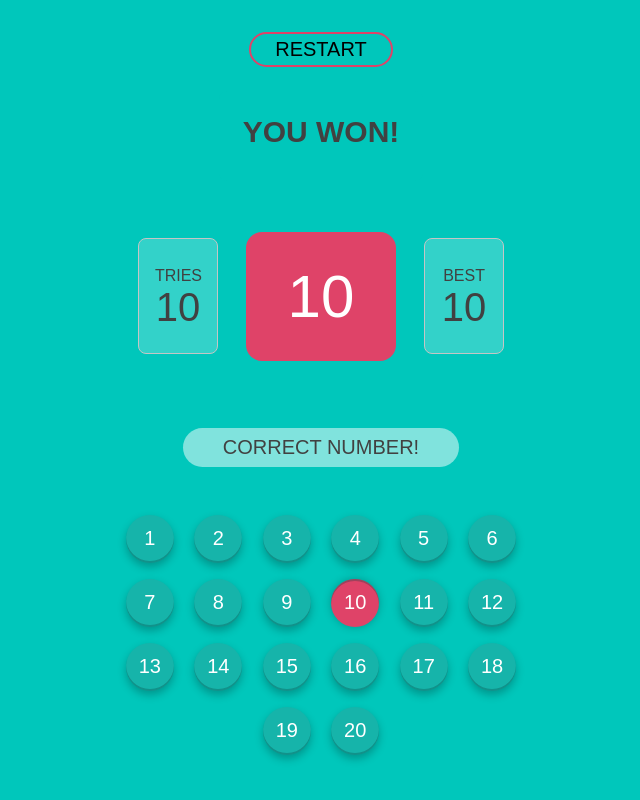
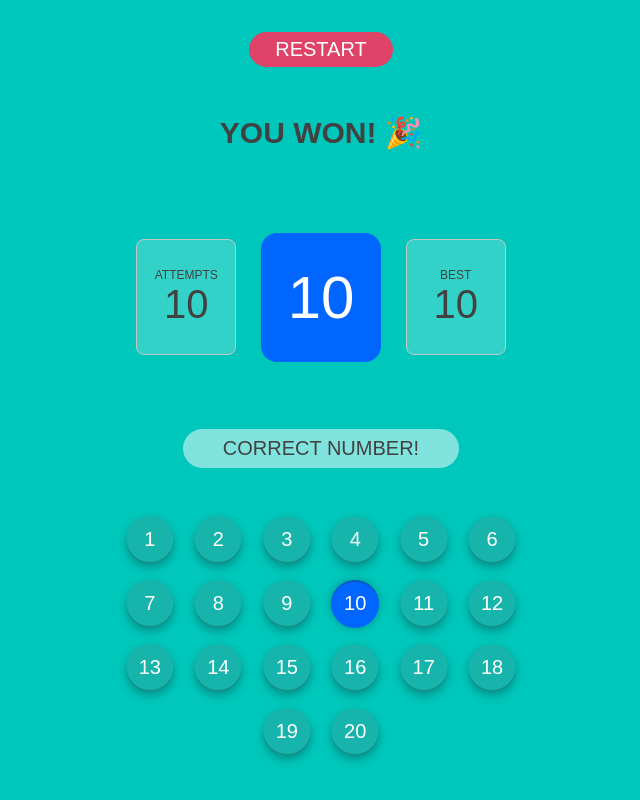
Before and after one commit to maxmaggio/experiments, a plain HTML site: page Guess number game/index.html in a window 1280 px wide. Both pictures are taken after a click on the button "10". Shown: the whole page, without its empty margins (319-959 px from the left). Drawn offline with Linux system fonts and the light colour scheme; a web font is replaced by a local one.

Commit message:
Minor changes and code improv...

```diff
--- a/Guess number game/index.html
+++ b/Guess number game/index.html
@@ -5,7 +5,7 @@
     <meta name="viewport" content="width=device-width, initial-scale=1.0" />
     <meta http-equiv="X-UA-Compatible" content="ie=edge" />
     <link rel="stylesheet" href="style.css" />
-    <title>Guess My Number!</title>
+    <title>Guess the Number!</title>
   </head>
   <body>
     <header>
@@ -18,7 +18,7 @@
     <main>
       <section id="secScores">
         <div class="score-table">
-          <p class="label-score">Tries</p>
+          <p class="label-score">Attempts</p>
           <span class="score">20</span>
         </div>
 
--- a/Guess number game/script.js
+++ b/Guess number game/script.js
@@ -5,37 +5,36 @@ const messageEl = document.querySelector(".message");
 const numberEl = document.querySelector(".number");
 const scoreEl = document.querySelector(".score");
 const bodyEl = document.querySelector("body");
+const titleEl = document.querySelector("h1");
+const betweenEl = document.querySelector(".between");
+const restartBtn = document.querySelector(".btn-restart");
+let score, highscore, secretNumber, playing;
 
 const calcRandon = function () {
   return Math.trunc(Math.random() * 10) + 1;
 };
+const displayTitle = function (message) {
+  titleEl.textContent = message;
+};
 const displayMessage = function (message) {
   messageEl.textContent = message;
 };
-
-let score, highscore, secretNumber, playing;
-
 const init = function () {
   // reset all
   playing = true;
   score = 10;
   highscore = 0;
   secretNumber = calcRandon();
-
+  scoreEl.textContent = score;
+  // reset messages
   numberEl.textContent = "?";
   numberEl.classList.remove("revealed");
-  // reset score
-  scoreEl.textContent = score;
-  // reset messages
-  document.querySelector("h1").textContent = "Select a number";
+  displayTitle("Select a number");
   displayMessage("Select a number");
   // reset styles
   bodyEl.style.backgroundColor = "#DEF2F0";
-  document.querySelector(".between").classList.remove("hidden");
-  //log
-  // console.log(secretNumber);
-  // console.log(`score:` + score);
-  // console.log();
+  restartBtn.classList.remove("active");
+  betweenEl.classList.remove("hidden");
   for (let i = 0; i < buttons.length; i++) {
     buttons[i].classList.remove("selected");
     buttons[i].classList.remove("correct");
@@ -44,7 +43,6 @@ const init = function () {
 
 init();
 
-// buttons
 for (let i = 0; i < buttons.length; i++) {
   buttons[i].addEventListener("click", function () {
     if (playing) {
@@ -54,15 +52,15 @@ for (let i = 0; i < buttons.length; i++) {
       messageEl.classList.toggle("wiggle-b");
 
       if (selectedNumber === secretNumber) {
-        console.log("yeaaa");
         displayMessage("Correct Number!");
         numberEl.textContent = secretNumber;
         numberEl.classList.add("revealed");
         bodyEl.style.backgroundColor = "#00C7BB";
         buttons[i].classList.add("correct");
+        displayTitle("You won! 🎉");
+        betweenEl.classList.add("hidden");
+        restartBtn.classList.add("active");
         //store highest score
-        document.querySelector("h1").textContent = "You won!";
-        document.querySelector(".between").classList.add("hidden");
         if (score > highscore) {
           highscore = score;
           document.querySelector(".highscore").textContent = score;
@@ -76,10 +74,11 @@ for (let i = 0; i < buttons.length; i++) {
             selectedNumber > secretNumber ? "Too high!" : "Too low!"
           );
         } else {
-          document.querySelector("h1").textContent = "Game Over";
-          document.querySelector(".between").classList.add("hidden");
+          displayTitle("Game Over");
+          betweenEl.classList.add("hidden");
           displayMessage("You can try again 💪!");
           bodyEl.style.backgroundColor = "#D1D1D1";
+          restartBtn.classList.add("active");
           scoreEl.textContent = 0;
           playing = false;
         }
@@ -89,4 +88,4 @@ for (let i = 0; i < buttons.length; i++) {
 }
 
 // restart
-document.querySelector(".btn-restart").addEventListener("click", init);
+restartBtn.addEventListener("click", init);
--- a/Guess number game/style.css
+++ b/Guess number game/style.css
@@ -59,7 +59,8 @@ main {
   margin: 6%;
 }
 .score-table {
-  width: 80px;
+  font-size: 1.2rem;
+  width: 100px;
   height: 116px;
   padding: 16px;
   background-color: rgba(255, 255, 255, 0.2);
@@ -70,17 +71,6 @@ main {
 .score-table span {
   font-size: 4rem;
 }
-/* .left {
-  width: 52rem;
-  display: flex;
-  flex-direction: column;
-  align-items: center;
-}
-
-.right {
-  width: 52rem;
-  font-size: 2rem;
-} */
 
 /* ELEMENTS STYLE */
 h1 {
@@ -92,13 +82,13 @@ h1 {
   background: #414141;
   color: #ffffff;
   font-size: 6rem;
-  width: 15rem;
+  width: 12rem;
   padding: 3rem 0rem;
   text-align: center;
   border-radius: 16px;
 }
 .number.revealed {
-  background: #df4368;
+  background: #0066ff;
 }
 .between {
   font-size: 1.4rem;
@@ -137,7 +127,7 @@ h1 {
 }
 .btn-number.correct {
   border-radius: 100px;
-  background: #df4368;
+  background: #0066ff;
   box-shadow: 0px 2px 0px 0px rgba(8, 67, 64, 0.3) inset,
     0px 0px 8px 0px rgba(0, 0, 0, 0.25);
 }
@@ -146,6 +136,10 @@ h1 {
   padding: 4px 24px;
   border-radius: 48px;
   background: none;
+}
+.btn-restart.active {
+  background-color: #df4368;
+  color: #ffffff;
 }
 #secMessages {
   padding: 40px 0;
```
